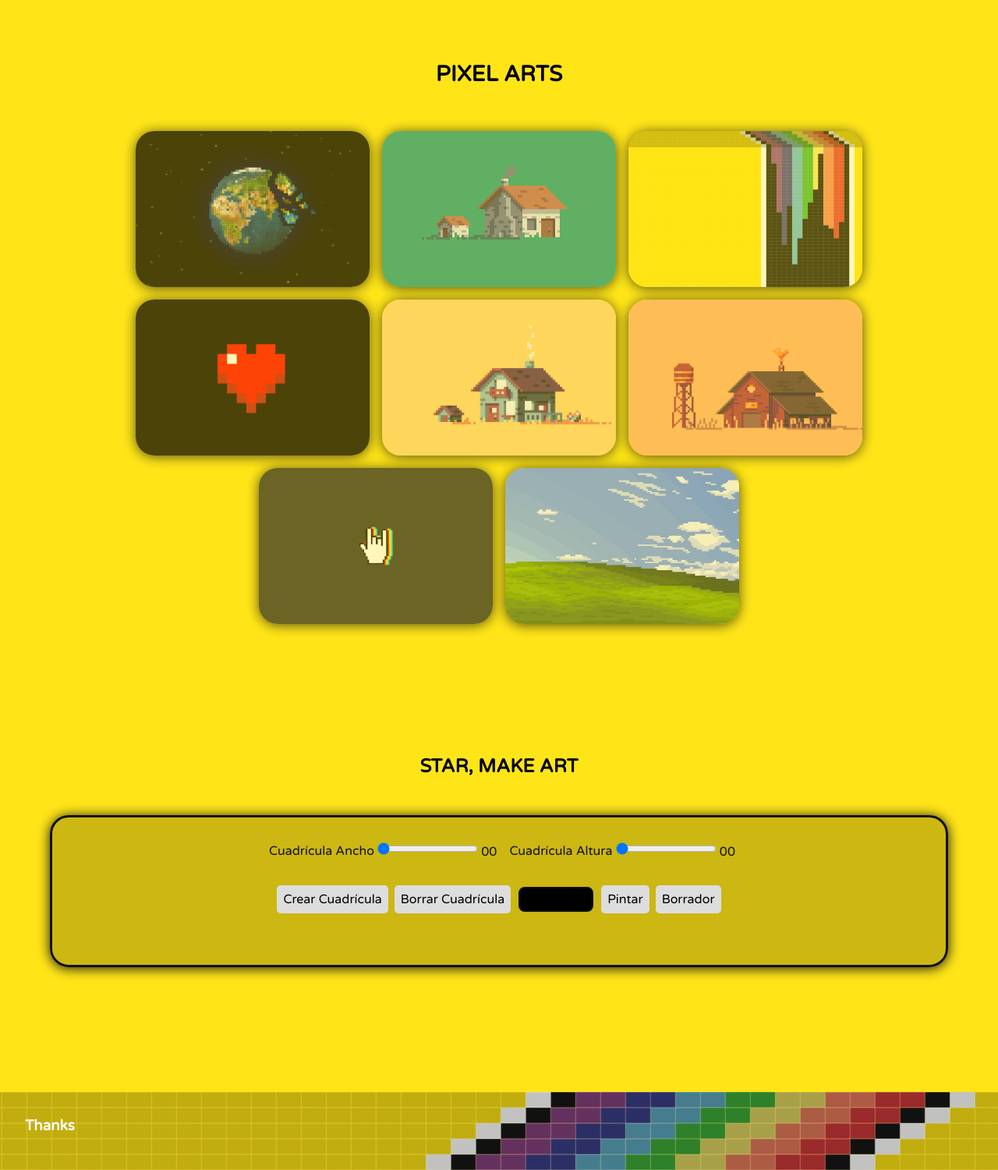
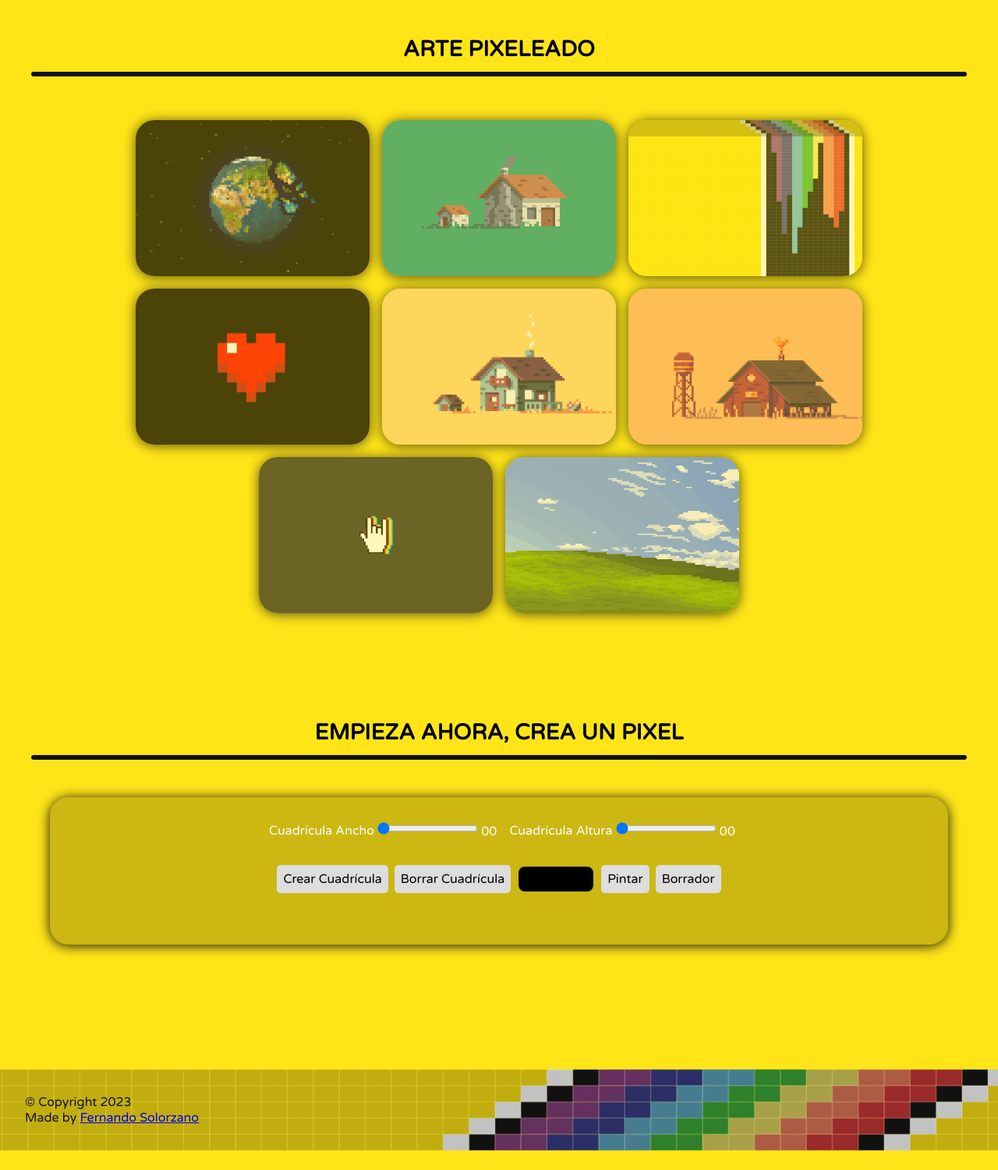
Before and after one commit to Fernandd0/PixelArtMaker, a plain HTML site: page index.html in a window 1280 px wide. Shown: the part 102-1602 px from the top of the page at 78% size. After the commit the page ends 1577 px from the top, so only its background shows below. Drawn offline with Linux system fonts and the light colour scheme.

Commit message:
Body: responsive ✔️

```diff
--- a/assets/css/styles.css
+++ b/assets/css/styles.css
@@ -24,7 +24,6 @@
   font-family: var(--font-family)
 }
 body {
-  padding: 0em 4em;
   background-color: var(--color-3);
 }
 .div-center{
@@ -36,12 +35,18 @@ body {
   border-radius: 1.5em;
   box-shadow: 0 0.1em 1em var(--color-1);
 }
+.linea {
+  border-top: 6px solid var(--color-1);
+  border-radius: 2em;
+  margin: .5em -1em 0 -1em;
+}
 
-
+.gallery-zone{
+  padding: 0em 4em;
+}
 /*Header*/
 .header{
   height: 100px;
-  margin: 0em -4em;
   position: sticky;
   top: 0;
   left: 0;
@@ -71,9 +76,8 @@ body {
   50%{border-color: transparent;}
 }
 /*END typer:text*/
-
 .gallery-container{
-  margin: 5em 0;
+  margin: 3em 0;
 }
 .gallery-title{
   font-size: var(--bold-font);
@@ -100,8 +104,9 @@ body {
 
 .main-zone{
   margin: 5em 0em 10em 0;
+  padding: 0em 4em;
 }
-.main-title h3{
+.main-title{
   font-size: var(--bold-font);
   text-align: center;
   margin: 0 0 2em 0;
@@ -109,10 +114,9 @@ body {
 /*Main*/
 main{
   padding: 2em;
-  color: var(--color-1);
+  color: var(--color-2);
   background-color: var(--shadow-1);
   transition: var(--transition);
-  border: .2em solid var(--color-1);
 }
 .tool-wrapper {
   display: flex;
@@ -168,10 +172,8 @@ input[type="color"]::-moz-color-swatch {
 }
 
 footer{
-  height: 100px;
   padding: 2em;
-  margin: 0em -4em;
-  color: var(--color-2);
+  color: var(--color-1);
   text-shadow: var(--shadow-1) 0.1em 0.1em 0.2;
 
   background-image: url(../img/bg_footer.png);
@@ -200,12 +202,27 @@ footer{
   .header-text{
     display: none;
   }
-  main{
-    margin: 3em 1em;
-  }
 }
 /*Responsive: screen<768*/
 @media only screen and (max-width: 768px) {
+  .linea {
+    margin: .5em -.5em 0 -.5em;
+  }
+  .gallery-zone{
+    padding: 0 1.5em;
+  }
+  .img-PA{
+    opacity: 1;
+  }
+  .main-zone{
+    padding: 0 1.5em;
+  }
+  main{
+    padding: 1em;
+  }
+  .tool-wrapper {
+    flex-direction: column;
+  }
   .gridCol {
     height: 0.8em;
     width: 0.8em;
--- a/index.html
+++ b/index.html
@@ -29,7 +29,6 @@
 
   </head>
   <body>
-    <div class="first-zone">
     <!--Header-->
     <header class="header div-center">
       <div class="content">
@@ -41,12 +40,13 @@
         </div>
       </div>
     </header>
-
     <!--Gallery-->
+    <div class="gallery-zone">
       <div class="container div-center">
         <div class="gallery-container">
           <div class="gallery-title">
-            <h3>PIXEL ARTS</h3>
+            <h3>ARTE PIXELEADO</h3>
+            <div class="linea"></div>
           </div>
           <div class="gallery-PA">
             <img class="img-PA border" src="assets/img/PA2.png" alt="Example 2" width="300" height="200">
@@ -64,7 +64,8 @@
 
     <div class="main-zone">
       <div class="main-title">
-        <h3>STAR, MAKE ART</h3>
+        <h3>EMPIEZA AHORA, CREA UN PIXEL</h3>
+        <div class="linea"></div>
       </div>
       <!--Main-->
       <main class="div-center border">
@@ -90,15 +91,23 @@
               <button id="btn-erase">Borrador</button>
             </div>
           </div>
+          <div class="container-area">
             <div class="area"></div>
+          </div>
         </div>
       </main>
     </div>
 
     <div class="third-zone">
+      <div class="container-footer">
         <footer>
-        <h3>Thanks</h3>
+          <p>© Copyright 2023</p>
+          <p>
+            Made by
+            <a href="https://github.com/Fernandd0">Fernando Solorzano</a>
+          </p>
         </footer>
+      </div>
     </div>
 
     <!-- Script -->
```
Lines whose indentation alone changed are shown as unchanged.
